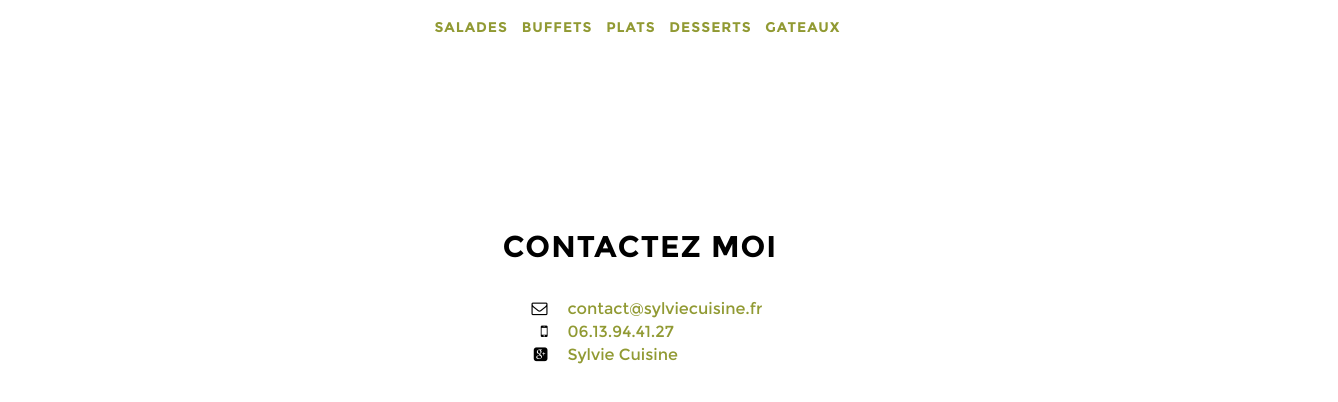
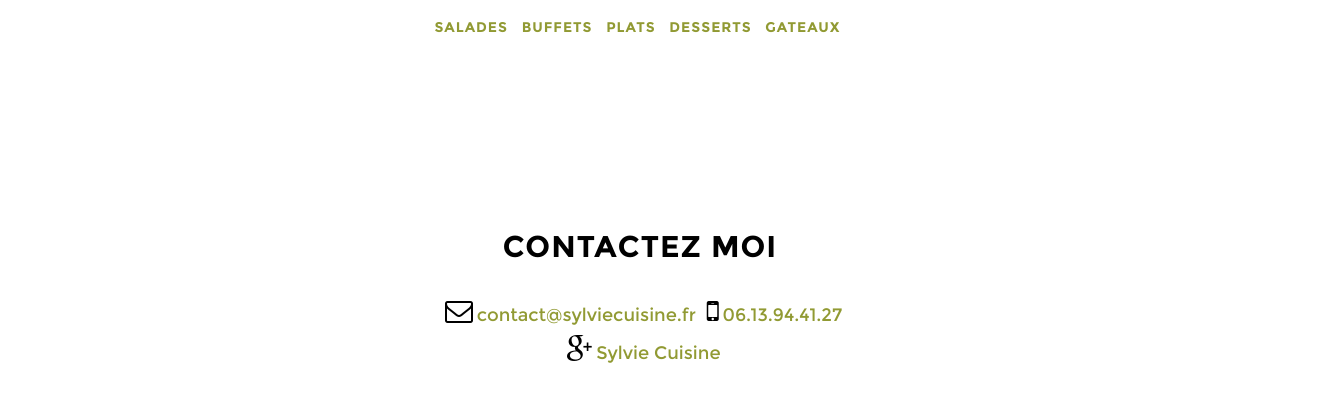
Before and after one commit to pchaussalet/sylvie-cuisine, a plain HTML site: page index.html in a window 1280 px wide. Shown: the part 6201-6603 px from the top of the page, 1338 px wide, since content can reach past the window. Drawn offline with Linux system fonts and the light colour scheme; some packages are replaced by stand-ins of ours; grey boxes are pictures that could not be loaded.

Commit message:
Fix contacts elements disposition

```diff
--- a/index.html
+++ b/index.html
@@ -157,7 +157,8 @@
                 <div class="col-lg-10 col-lg-offset-1 translucent-background">
                     <h2>Mieux me connaitre</h2>
                     <p>
-                        <img src="img/sylvie.png" alt="Sylvie Streiff" class="pull-left"/>
+                        <img src="img/sylvie.png" alt="Sylvie Streiff" class="hidden-print hidden-sm hidden-md hidden-lg"/>
+                        <img src="img/sylvie.png" alt="Sylvie Streiff" class="hidden-xs pull-left"/>
                         Je m’appelle Sylvie Streiff, je suis née dans le Poitou en 1961 où j’ai passé toute mon enfance. A l’époque où les filles jouent à la poupée, moi je passe mon temps dans la ferme voisine à soigner les animaux, à parcourir les champs, à jardiner avec mon père. Déjà l’amour des beaux légumes fait son chemin et je ne tarde pas à passer beaucoup de temps aux fourneaux essayant de découvrir à quelle sauce ils vont être mangés. La pâtisserie m’attire très tôt aussi, alors je teste, j’innove, je perfectionne, je rectifie, bref, je m’éclate. Je fais de la pâtisserie pour tout le quartier.</p>
                     <p class="small-font">J’intègre donc l’école hôtelière de Poitiers pour y préparer un CAP et BEP de cuisine, que j’obtiens sans difficulté tant ma passion m’anime.
                         Au terme de ma scolarité, je pars pour la Drôme pour rejoindre l’équipe de l’Auberge qui m’avait accueillie lors d’un stage en entreprise ; mon premier poste était assuré.
@@ -214,11 +215,11 @@
             <div class="col-lg-10 col-lg-offset-1">
                 <h2>Mes réalisations</h2>
                 <ul class="list-inline">
-                    <li><a href="#" onclick="return loadGallery('5534662061528495937')"><h5>Salades</h5></a></li>
-                    <li><a href="#" onclick="return loadGallery('5534649435349352481')"><h5>Buffets</h5></a></li>
-                    <li><a href="#" onclick="return loadGallery('5682353052448613553')"><h5>Plats</h5></a></li>
-                    <li><a href="#" onclick="return loadGallery('5534661297941910481')"><h5>Desserts</h5></a></li>
-                    <li><a href="#" onclick="return loadGallery('5534644689231926833')"><h5>Gateaux</h5></a></li>
+                    <li><a href="#gallery" onclick="return loadGallery('5534662061528495937')"><h5>Salades</h5></a></li>
+                    <li><a href="#gallery" onclick="return loadGallery('5534649435349352481')"><h5>Buffets</h5></a></li>
+                    <li><a href="#gallery" onclick="return loadGallery('5682353052448613553')"><h5>Plats</h5></a></li>
+                    <li><a href="#gallery" onclick="return loadGallery('5534661297941910481')"><h5>Desserts</h5></a></li>
+                    <li><a href="#gallery" onclick="return loadGallery('5534644689231926833')"><h5>Gateaux</h5></a></li>
                 </ul>
                 <div id="galleryWrapper"></div>
             </div>
@@ -227,7 +228,6 @@
             function loadGallery(id) {
                 $('#galleryWrapper').html('<div id="plusgallery" data-type="google" data-userid="117584989112280576716" data-album-id="' + id + '"></div>');
                 $('#plusgallery').plusGallery();
-                return false;
             }
         </script>
     </div>
@@ -237,23 +237,24 @@
         <div class="row">
             <div class="col-lg-10 col-lg-offset-1">
                 <h2>Contactez moi</h2>
-                <div class="container address-block">
-                    <div class="col-xs-12 col-sm-6 col-xs-offset-0 col-sm-offset-2">
-                        <dl class="dl-horizontal">
-                            <!-- email -->
-                            <dt><i class="fa fa-envelope-o"></i></dt>
-                            <dd class="no-xs hidden-xs"><a href="mailto:contact@sylviecuisine.fr">contact@sylviecuisine.fr</a></dd>
-                            <dd class="hidden-sm hidden-md hidden-lg hidden-print"><a href="mailto:contact@sylviecuisine.fr">contact@sylviecuisine.fr</a></dd>
-                            <!-- mobile -->
-                            <dt><i class="fa fa-mobile"></i></dt>
-                            <dd class="no-xs hidden-xs"><a href="tel:0613944127">06.13.94.41.27</a></dd>
-                            <dd class="hidden-sm hidden-md hidden-lg hidden-print"><a href="tel:0613944127">06.13.94.41.27</a></dd>
-                            <!-- g+ -->
-                            <dt><i class="fa fa-google-plus-square"></i></dt>
-                            <dd class="no-xs hidden-xs"><a href="https://plus.google.com/112079427990019237167/about">Sylvie Cuisine</a></dd>
-                            <dd class="hidden-sm hidden-md hidden-lg hidden-print"><a href="https://plus.google.com/112079427990019237167/about">Sylvie Cuisine</a></dd>
-                        </dl>
-                    </div>
+                <div class="center-block">
+                    <address>
+                        <div>
+                            <div class="row">
+                                <div>
+                                    <i class="fa fa-2x fa-envelope-o"></i> <a href="mailto:contact@sylviecuisine.fr">contact@sylviecuisine.fr</a>
+                                </div>
+                                <div>
+                                    <i class="fa fa-2x fa-mobile"></i> <a href="tel:0613944127">06.13.94.41.27</a><br>
+                                </div>
+                            </div>
+                            <div class="row">
+                                <div>
+                                    <i class="fa fa-2x fa-google-plus"></i> <a href="https://plus.google.com/112079427990019237167/about">Sylvie Cuisine</a>
+                                </div>
+                            </div>
+                        </div>
+                    </address>
                 </div>
                 <iframe src="https://docs.google.com/forms/d/1WqGsSkDBvSTQIst4QvHPRZuwo3b_gnSE4_-8I89JuiU/viewform?embedded=true" width="760" height="600" frameborder="0" marginheight="0" marginwidth="0">Loading...</iframe>
             </div>
--- a/less/grayscale.less
+++ b/less/grayscale.less
@@ -45,13 +45,23 @@ p {
   text-decoration: underline;
 }
 
-.address-block {
+address {
   font-family: "Montserrat","Helvetica Neue",Helvetica,Arial,sans-serif;
-  font-size: 16px;
-  dd {
-    &.no-xs {
-      text-align: left;
+  div {
+    div {
+      display: inline-block;
+      margin-left: 0.5em;
+      &.row {
+        display: block;
+        margin-top: 0.5em;
+      }
+      a {
+        font-size: 18px;
+      }
     }
+  }
+  &.no-xs {
+    text-align: left;
   }
 }
 
```
Also changed, not shown: css/grayscale.css.
